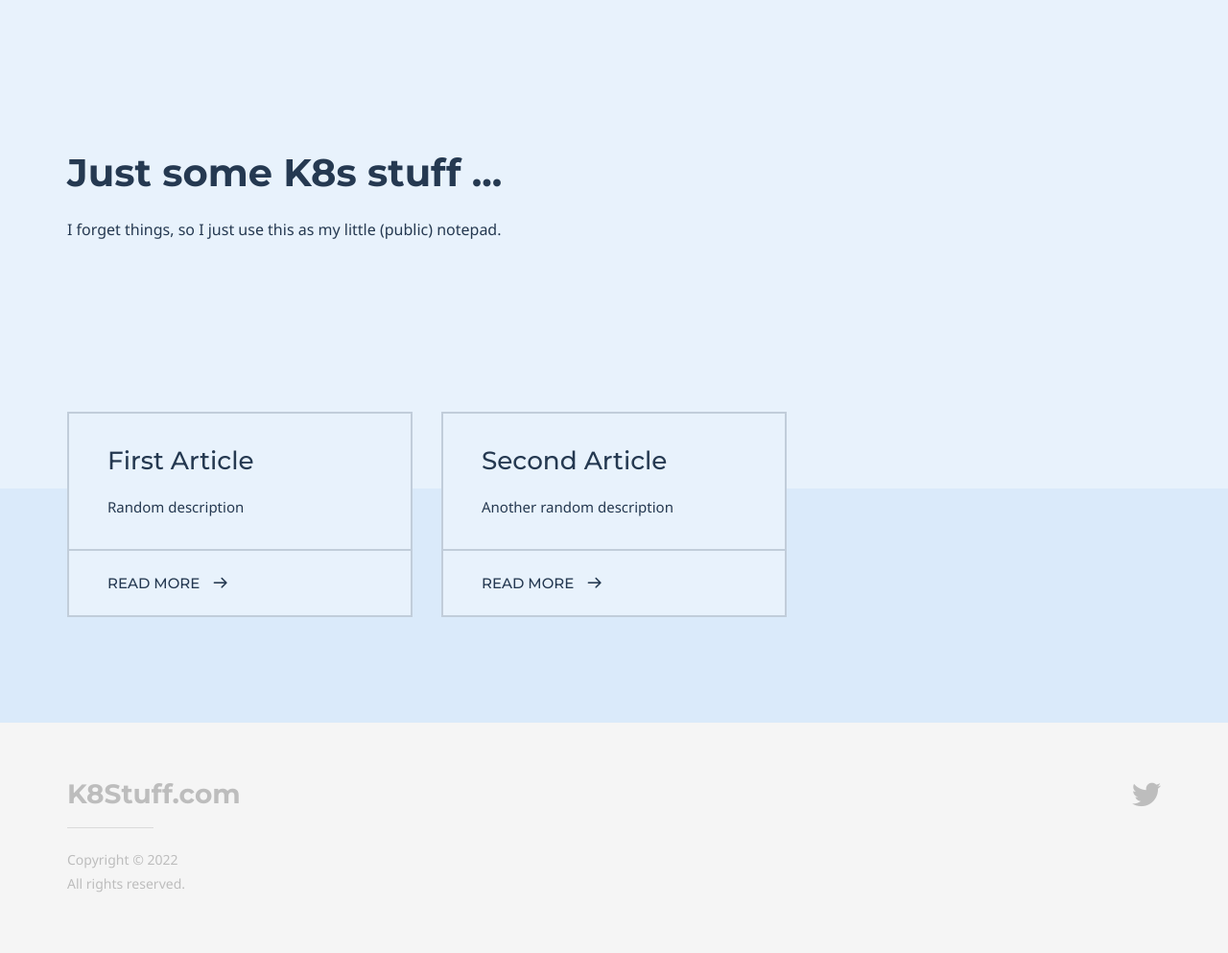
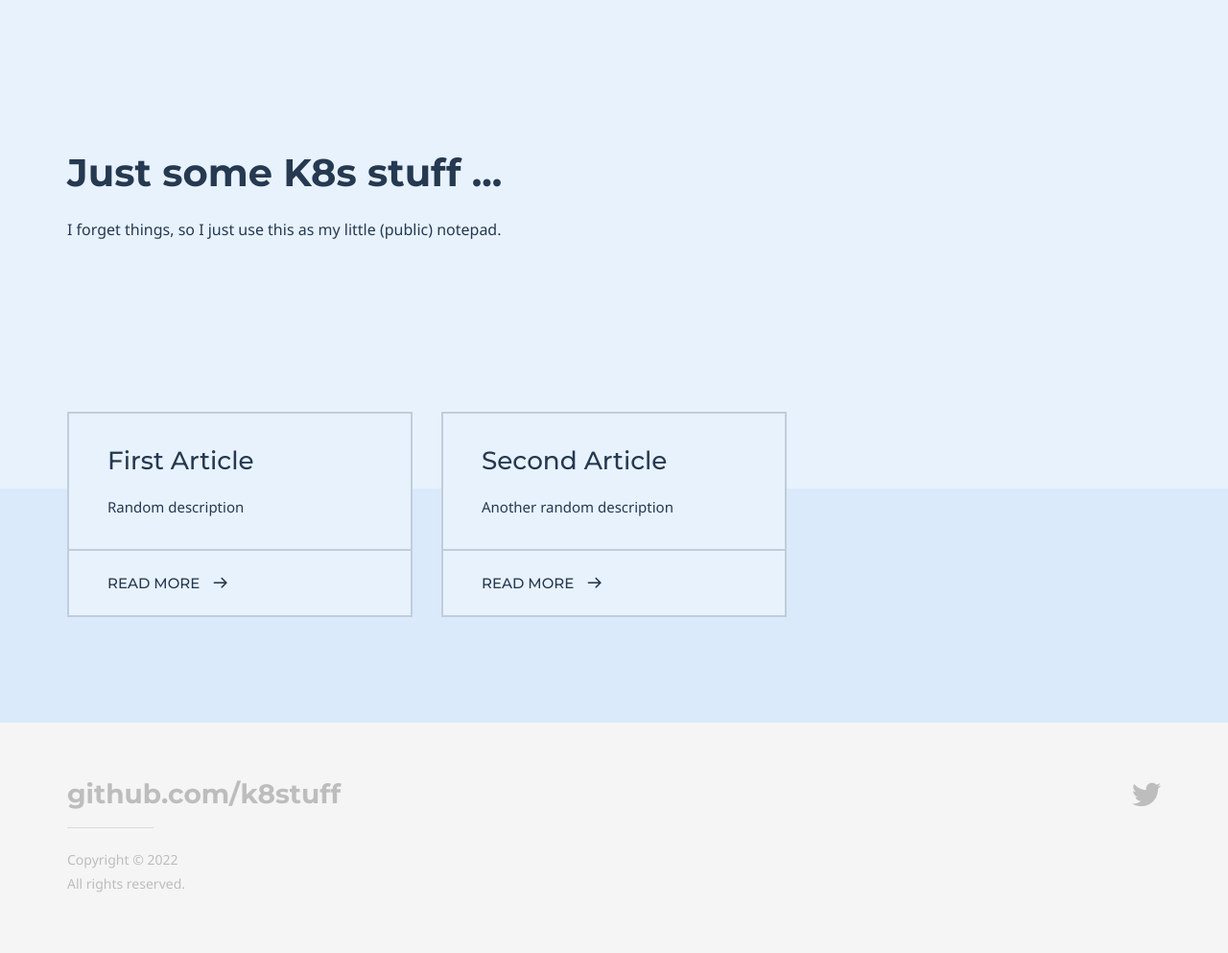
Before and after one commit to k8stuff/Some-K8-Stuff, a Jekyll site: the page built from index.md, in a window 1280 px wide. Shown: the whole page at 96% size. Built offline with Jekyll 4.4.1, drawn with Linux system fonts in a browser that asks for light colours; some web fonts are replaced.

Commit message:
Update _config.yml

```diff
--- a/_config.yml
+++ b/_config.yml
@@ -16,7 +16,7 @@ doks:
     footer:
         content:
             logo:
-                text: K8Stuff.com
+                text: github.com/k8stuff
                 image:
             copyright: Copyright &copy; 2022<br>All rights reserved.
         social_list:
```
